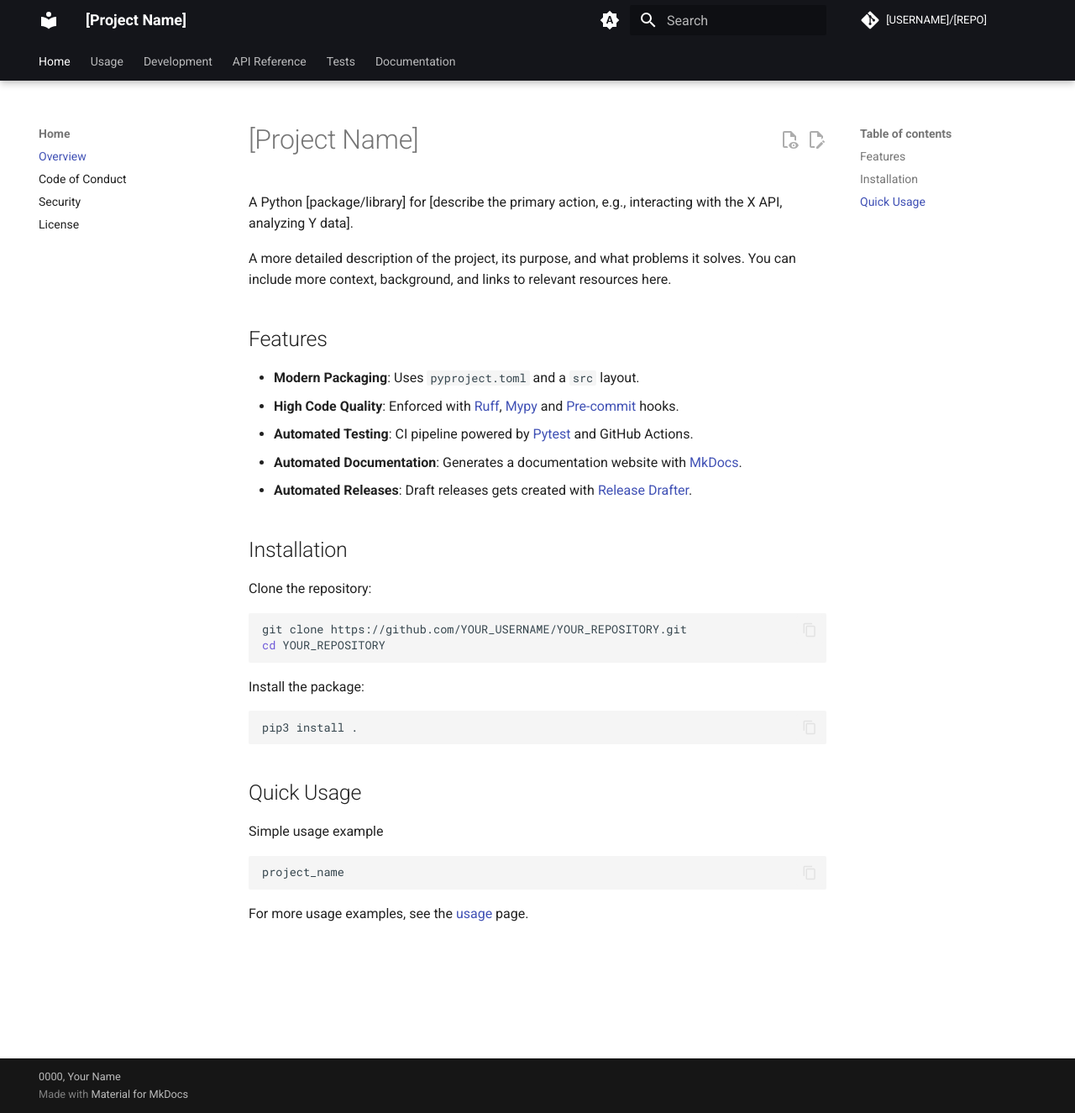
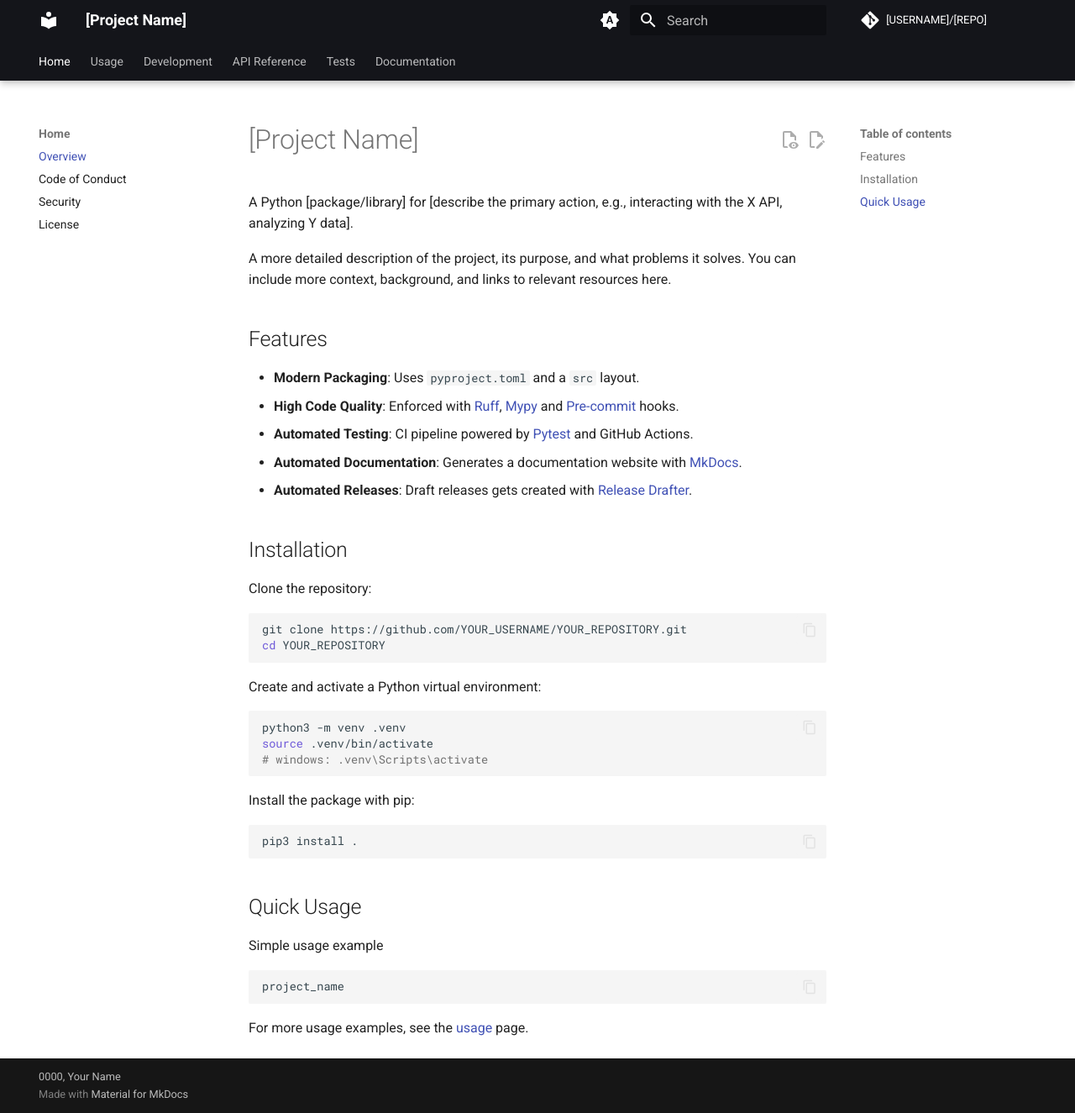
Before and after one commit to vetlekise/python-project-template, an MkDocs documentation site: the page built from docs/index.md, in a window 1280 px wide and 1325 px high. Shown: the whole window at 84% size. Built offline with MkDocs 1.6.1 and Material for MkDocs 9.7.7, drawn with Linux system fonts in a browser that asks for light colours; comment, search, counter and statistics services are not loaded.

Commit message:
docs: Improve documentation in README and CONTRIBUTING

````diff
--- a/README.md
+++ b/README.md
@@ -17,8 +17,15 @@ git clone https://github.com/YOUR_USERNAME/YOUR_REPOSITORY.git
 cd YOUR_REPOSITORY
 ```
 
-Install the package:
+Create and activate a Python virtual environment:
+```bash
+python3 -m venv .venv
+source .venv/bin/activate
+# windows: .venv\Scripts\activate
 ```
+
+Install the package with pip:
+```bash
 pip3 install .
 ```
 
@@ -28,4 +35,4 @@ Simple usage example
 project_name
 ```
 
-For more usage examples, see the [usage](usage/index.md) page.
+For more usage examples, see the [usage](docs/usage/index.md) page.
````
Also changed, not shown: docs/CONTRIBUTING.md (+2 -2 lines).
